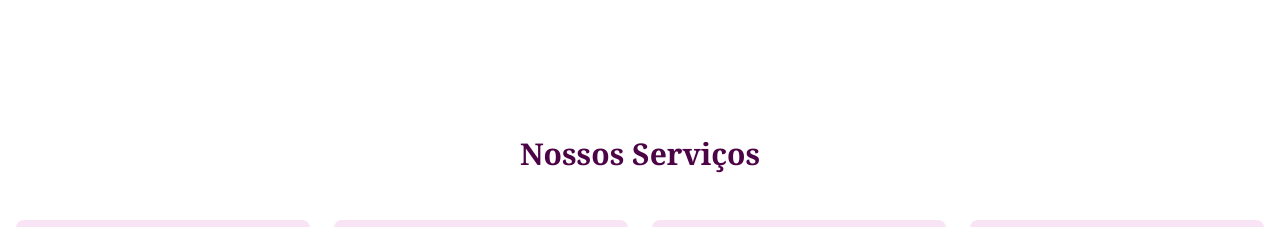
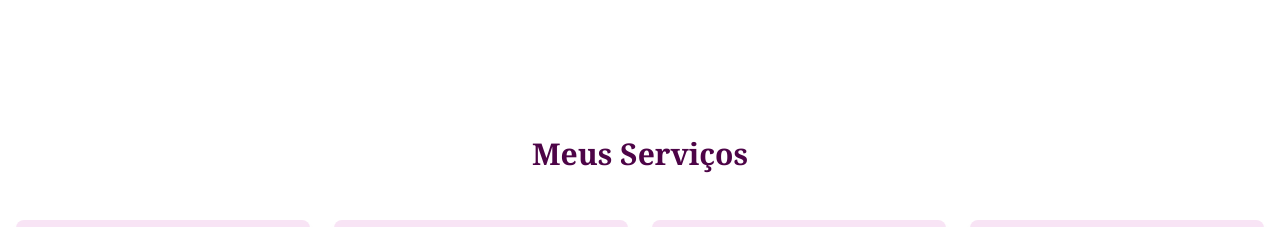
Before and after one commit to fabriciocunhauk/elaine-estetica-corporal, a Next.js app: page / in a window 1280 px wide. Shown: the part 1660-1887 px from the top of the page. Built offline with nearby package versions, Linux system fonts and the light colour scheme.

Commit message:
Update title

```diff
--- a/app/components/ServicesSection.tsx
+++ b/app/components/ServicesSection.tsx
@@ -63,7 +63,7 @@ function ServicesSection() {
       }}
     >
       <h2 className="text-3xl font-bold text-center mb-12  font-serif ">
-        Nossos Serviços
+        Meus Serviços
       </h2>
       <div className="grid grid-cols-1 md:grid-cols-2 lg:grid-cols-4 gap-6">
         {services.map((service, index) => (
```
